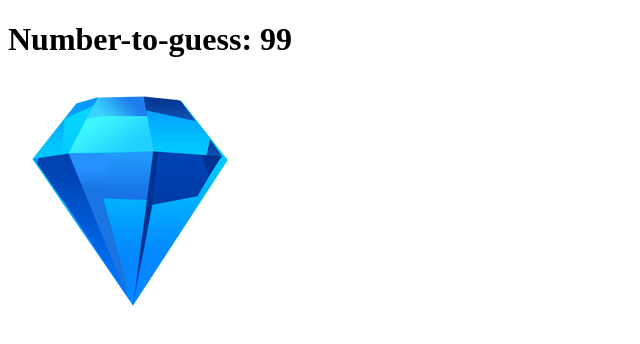
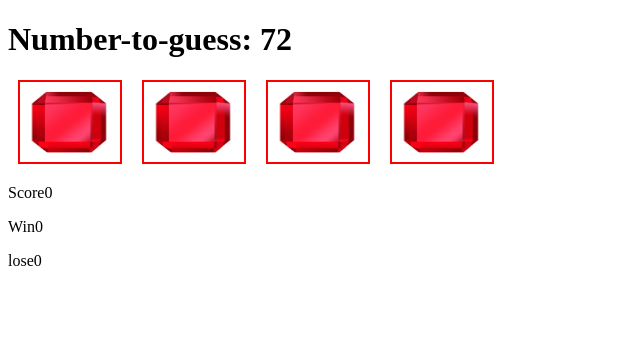
Before and after one commit to yhl4340/unit-4-game, a plain HTML site: page index.html in a window 1280 px wide. Shown: the whole page, without its empty margins (0-640 px from the left). Drawn offline with nearby package versions, Linux system fonts and the light colour scheme.

Commit message:
need to fix the images, and the counters

```diff
--- a/index.html
+++ b/index.html
@@ -3,10 +3,22 @@
   <head>
     <meta charset="UTF-8" />
     <title>Bejewelled</title>
+    <style>
+    #gem >img{
+        width:100px;
+        height: 80px;
+        display: inline;
+        border:2px red solid;
+        margin: auto 10px;
+    }
+    </style>
   </head>
   <body>
     <h1>Number-to-guess: <span id="number-to-guess"></span></h1>
-    <div id="gem"><img src="assets/images/blue_gem.png" alt="blue-gem" /></div>
+    <div id="gem"></div>
+    <p id='score'>Score</p>
+    <p id='win'>Win</p>
+    <p id='loss'>lose</p>
 
     <!-- // JQ -->
 
@@ -16,33 +28,79 @@
     ></script>
 
     <script type="text/javascript">
-      //    <!----------------JAVASCRIPT----------------------------->
+    //    <!----------------JAVASCRIPT----------------------------->
       var counter = 0;
-      var randomNum = [1, 2, 3, 4, 5, 6, 7, 8, 9, 10, 11, 12];
-      var targetNum = 99;
+      var randomTargetNum;
+      var win = 0;
+      var loss = 0;
+      var score = 0;
+      var tries = 8;
 
-      //to get a randomly picked number within the range of 19-120
-      function getRndInteger(min, max) {
-        return Math.floor(Math.random() * (max - min)) + min;
-      }
-      getRndInteger(19, 120);
+//  newImg.html(randomTargetNum);
 
-      //  var randomTargetNum = randomNum[Math.floor(Math.random() * 120)+ 19];getting Nan in return. why?????
+//generate a randomly picked number between 19-120.
+      randomTargetNum = Math.floor(Math.random() * 101 )+ 19;
 
-      //print the target number to DOM
-      $("#number-to-guess").text(targetNum);
+//4 iterations. each iteration will generate randome number associated with each crystal
+      for ( var i = 0; i < 4; i++){
 
-      //create an onclick event for the img
-      $("#gem").on("click", function() {
-        alert("Score: " + counter);
-        counter += getRndInteger(19, 120);
+         var randomNum = Math.floor(Math.random() * 12 )+ 1;
+         console.log(randomNum);
+         var newImg = $('<img>');
+         newImg.addClass('gem');
 
-        if (targetNum == counter) {
+//attaching img tag to the buttons w the gem class
+         $('#gem').append(newImg);
+
+//set data att to the gems. the data will be equal to the array value;
+         newImg.attr('data-random',randomNum);
+         newImg.attr('src','assets/images/ruby.png');
+        };
+//print the target number to DOM
+      $("#number-to-guess").text(randomTargetNum);
+
+ //create an onclick event for the img
+      $(".gem").on("click", function() {
+        score = randomNum + counter;
+        alert("new Score: " + counter);
+        counter += randomNum;
+        console.log(randomNum);
+        while ( tries) {
+
+            if (randomNum == score) {
           alert("yay! you won!");
-        } else if (counter > targetNum) {
+          win++;
+        } else if (score > randomNum) {
           alert("sorry, you lose!");
+          loss++;
+          break;
+        }
         }
       });
+      $('#score').append(score);
+      $('#win').append(win);
+      $('#loss').append(loss);
+
+
+// <------------Pseudo code--------------------------->
+// - four crystals displayed as buttons on the page.
+// -The player will be shown a random number at the start of the game.
+
+// -When the player clicks on a crystal, it will add a specific amount of points to the player's total score.
+
+// -Your game will hide this amount until the player clicks a crystal.
+// When they do click one, update the player's score counter.
+
+// -wins if their total score matches the random number from the beginning of the game.
+// -loses if their score goes above the random number.
+// -The game restarts whenever the player wins or loses.
+
+// -When the game begins again, the player should see a new random number. Also, all the crystals will have four new hidden values. Of course, the user's score (and score counter) will reset to zero.
+
+// -The app should show the number of games the player wins and loses. To that end, do not refresh the page as a means to restart the game.
+
+// --The random number shown at the start of the game should be between 19 - 120.
+// Each crystal should have a random hidden value between 1 - 12.
     </script>
   </body>
 </html>
```
